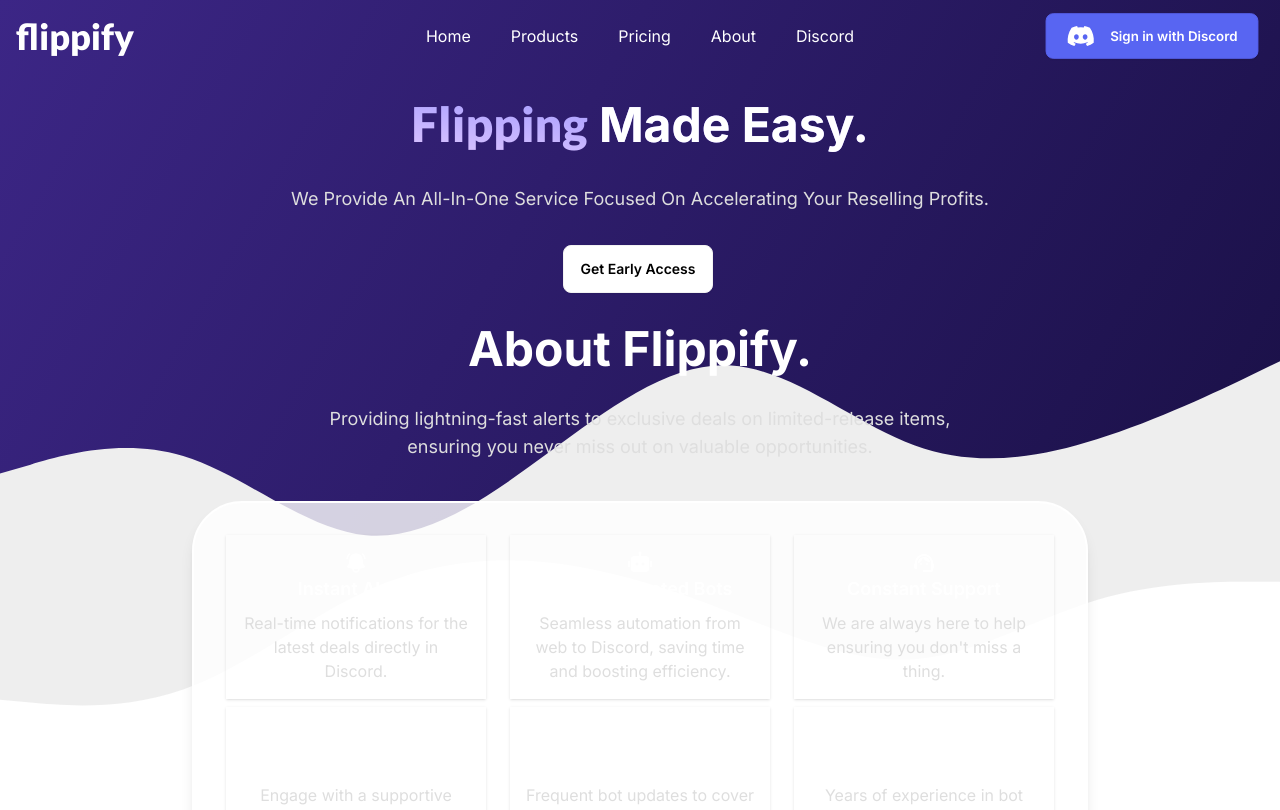
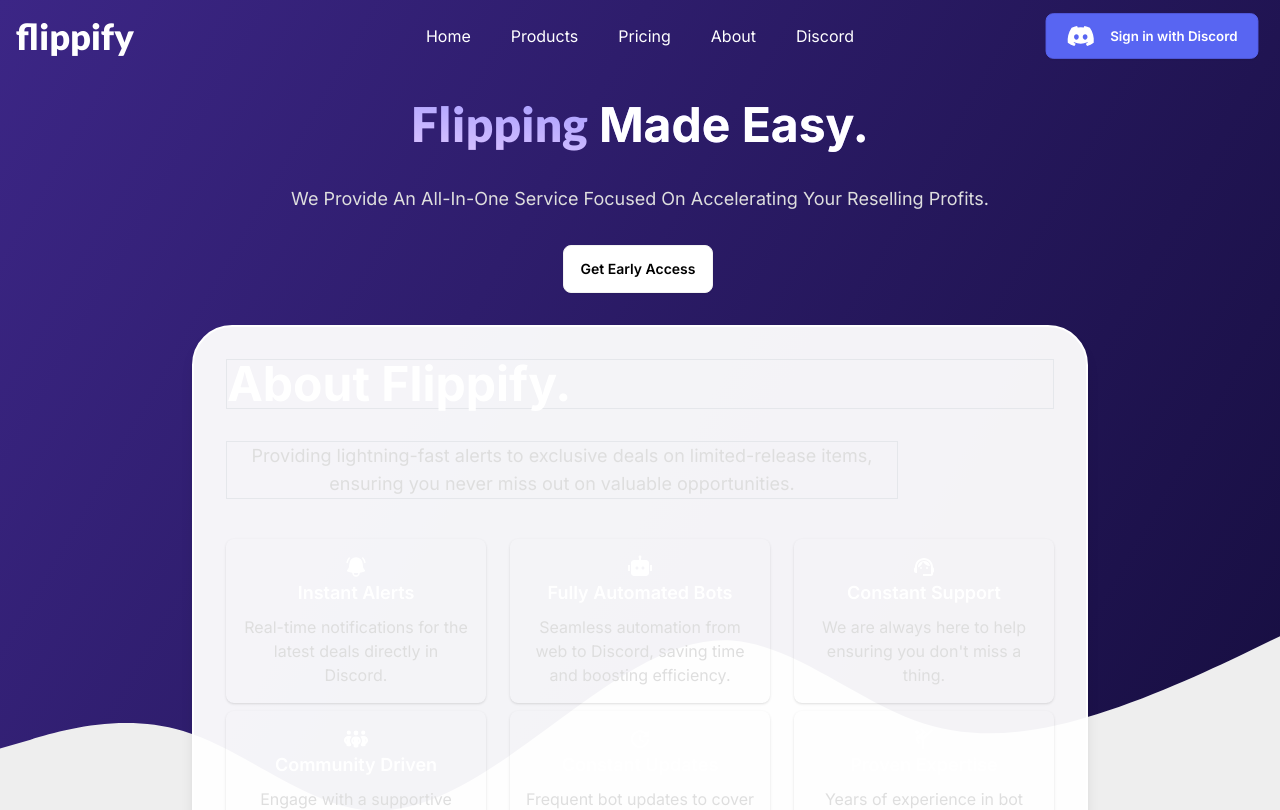
Before and after one commit to FlippifyDev/flippify-app, a Next.js app: page /l/home in a window 1280 px wide. Shown: the top 810 px of the page. Built offline with nearby package versions, Linux system fonts and the light colour scheme; no server answers.

Commit message:
Getting there with the whtie section slowly and about page

```diff
--- a/app/l/components/AboutFlippify.tsx
+++ b/app/l/components/AboutFlippify.tsx
@@ -10,13 +10,13 @@
 
 const AboutFlippify = () => {
   return (
-    <div className="flex flex-col items-center justify-center flex-grow mt-10">
-        <h1 className="text-5xl text-white font-bold mb-8">About Flippify.</h1>
-        <p className="text-lg text-greyText text-center max-w-2xl mb-10">
-          Providing lightning-fast alerts to exclusive deals on limited-release
-          items, ensuring you never miss out on valuable opportunities.
+    <div className="flex flex-col items-center justify-center flex-grow mt-16">
+        <div className="bg-base-100 bg-opacity-95 p-8 shadow-lg w-full max-w-4xl border-2 border-white" style={{ borderRadius: '40px' }}>
+            <h1 className="text-5xl text-white font-bold mb-8 border">About Flippify.</h1>
+            <p className="text-lg text-greyText text-center max-w-2xl mb-10 border">
+            Providing lightning-fast alerts to exclusive deals on limited-release
+            items, ensuring you never miss out on valuable opportunities.
         </p>
-        <div className="bg-base-100 bg-opacity-80 p-8 rounded-4xl shadow-lg w-full max-w-4xl border-2 border-white">
           <div className="grid grid-cols-1 md:grid-cols-2 lg:grid-cols-3 gap-x-6 gap-y-2">
             <FeatureCard
               title="Instant Alerts"
--- a/app/l/components/LandingLayout.tsx
+++ b/app/l/components/LandingLayout.tsx
@@ -1,20 +1,33 @@
-import React, { Suspense } from "react";
+// LandingLayout.tsx
+"use client";
+
+import React from "react";
 import Navbar from "./Navbar";
-import Loading from "../../components/Loading";
 import GradientBackground from "./GradientBackground";
 import WhiteSection from "./WhiteSection";
 import Footer from "../components/Footer";
 
-const LandingLayout = ({ children }: { children: React.ReactNode }) => {
+interface LandingLayoutProps {
+  children: React.ReactNode;
+}
+
+const LandingLayout: React.FC<LandingLayoutProps> = ({ children }) => {
   return (
-    <Suspense fallback={<Loading />}>
     <div className="relative min-h-screen bg-white flex flex-col">
       <div className="fixed w-full z-50">
         <Navbar />
       </div>
 
       <main className="relative flex-1 w-full overflow-hidden">
-          <WhiteSection />
+        <WhiteSection
+          topPadding={{
+            base: 275, // Base padding value in pixels
+            sm: 12, // Optional padding for small screens (>= 640px)
+            md: 12, // Optional padding for medium screens (>= 768px)
+            lg: 12, // Optional padding for large screens (>= 1024px)
+            xl: 12, // Optional padding for extra-large screens (>= 1280px)
+          }}
+        />
         <GradientBackground />
         <div className="relative flex justify-center z-10 mt-24 mb-24">{children}</div>
       </main>
@@ -23,7 +36,6 @@
         <Footer />
       </footer>
     </div>
-    </Suspense>
   );
 };
 
--- a/app/l/components/WhiteSection.tsx
+++ b/app/l/components/WhiteSection.tsx
@@ -1,17 +1,36 @@
+// WhiteSection.tsx
 import React from "react";
 
-const WhiteSection = () => {
+interface Props {
+  topPadding: {
+    base: number;
+    sm?: number;
+    md?: number;
+    lg?: number;
+    xl?: number;
+  };
+}
+
+const WhiteSection: React.FC<Props> = ({ topPadding }) => {
   return (
     <div className="absolute top-0 left-0 w-full z-10">
       <svg
         id="visual"
-        viewBox="0 0 900 6000" // Updated the viewBox height
+        viewBox="0 0 900 6000"
         width="900"
-        height="6000" // Updated the height
-        xmlns="http://www.w3.org/6000/svg"
+        height="6000"
+        xmlns="http://www.w3.org/2000/svg"
         xmlnsXlink="http://www.w3.org/1999/xlink"
         version="1.1"
         className="w-full h-auto"
+        style={{
+          paddingTop: `${topPadding.base}px`,
+          // Responsive padding based on screen size
+          ...(topPadding.sm && { '@screen sm': { paddingTop: `${topPadding.sm}px` } }),
+          ...(topPadding.md && { '@screen md': { paddingTop: `${topPadding.md}px` } }),
+          ...(topPadding.lg && { '@screen lg': { paddingTop: `${topPadding.lg}px` } }),
+          ...(topPadding.xl && { '@screen xl': { paddingTop: `${topPadding.xl}px` } }),
+        }}
       >
         {/* SVG paths */}
         <path
--- a/tailwind.config.ts
+++ b/tailwind.config.ts
@@ -27,9 +27,6 @@
         discordBlue: '#5865F2',
       },
     },
-    borderRadius: {
-      '4xl': '50px',
-    },
   },
   daisyui: {
     themes: ['light', 'dark'],
```
Lines whose indentation alone changed are shown as unchanged.
